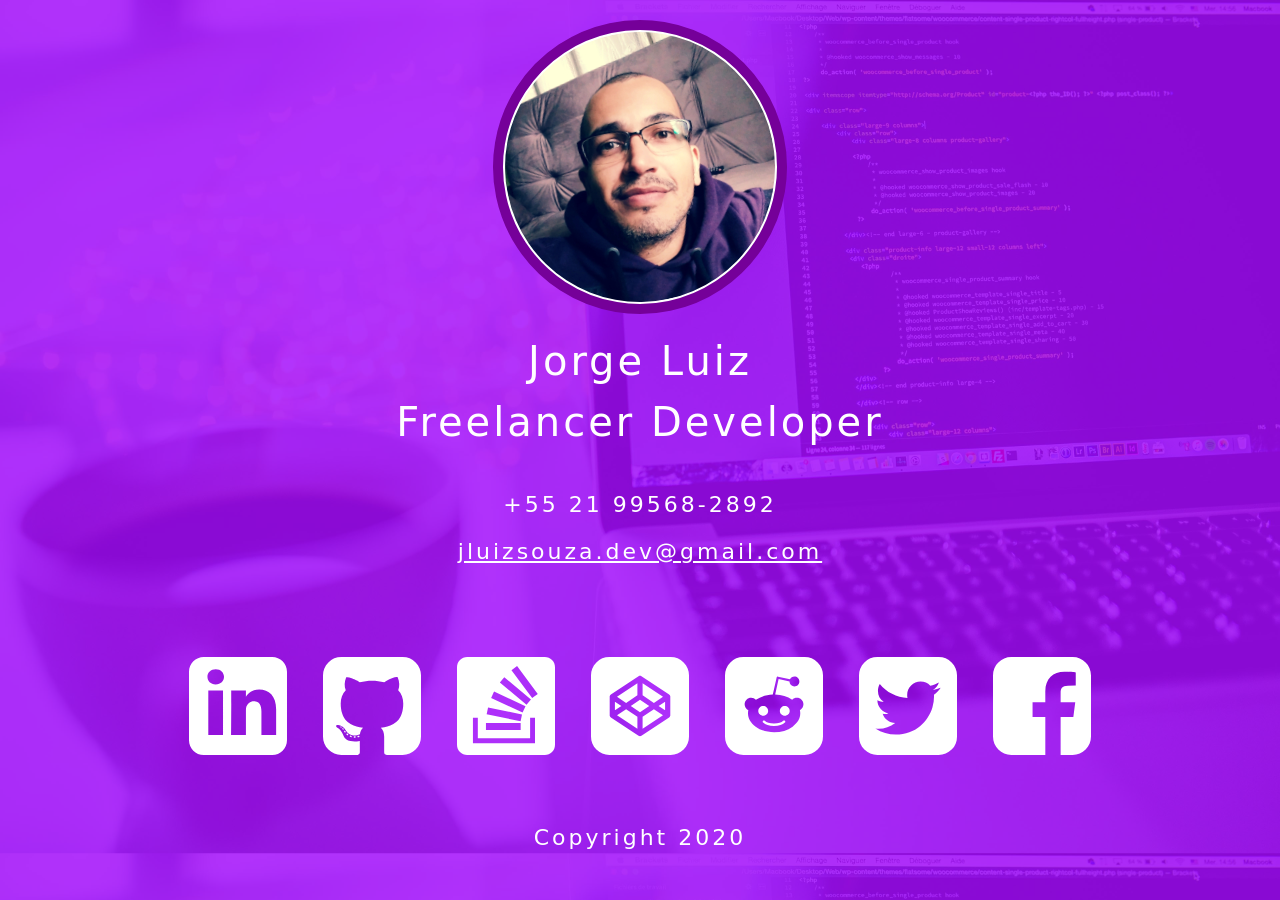
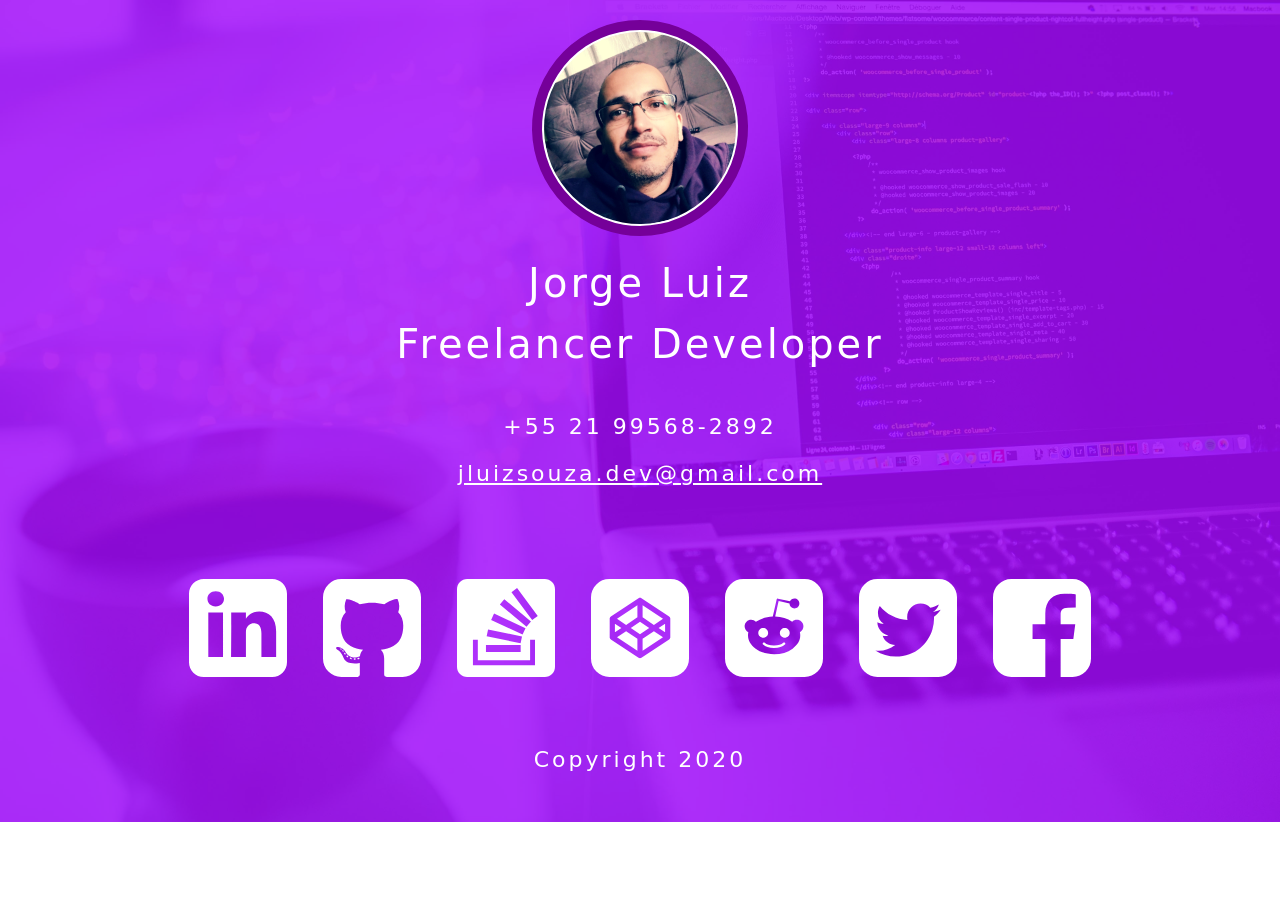
Before and after one commit to jluizsouzadev/jluizsouzadev.github.io, a plain HTML site: page index.html in a window 1280 px wide. After the commit the page ends 822 px from the top, so only its background shows below. Drawn offline with Linux system fonts and the light colour scheme; a web font is replaced by a local one.

Commit message:
Profile image sized fixed

```diff
--- a/assets/style/style.css
+++ b/assets/style/style.css
@@ -24,7 +24,8 @@ header {
 .avatar {
     margin: 20px 15px 20px 15px;
     height: auto;
-    width: 170px;
+    /*width: 170px;*/
+    width: 60%;
     border-radius: 50%;
     border: 6px solid #750099;
     background-color: #ffffff;
@@ -80,7 +81,7 @@ header {
 .icon01 {
     margin: 15px 15px 15px 15px;
     height: auto;
-    width: 70px;
+    width: 50%;
     transition: transform .7s;
 }
 
@@ -101,7 +102,7 @@ footer {
 
 @media only screen and (min-width: 600px) {
     .avatar {
-        width: 270px;
+        width: 15%;
         border: 10px solid #750099;
     }
     .font01 { font-size: 40px; }
```
